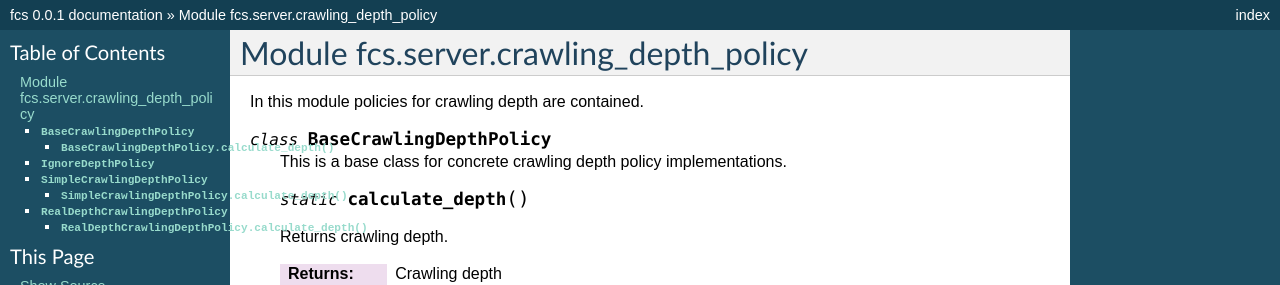
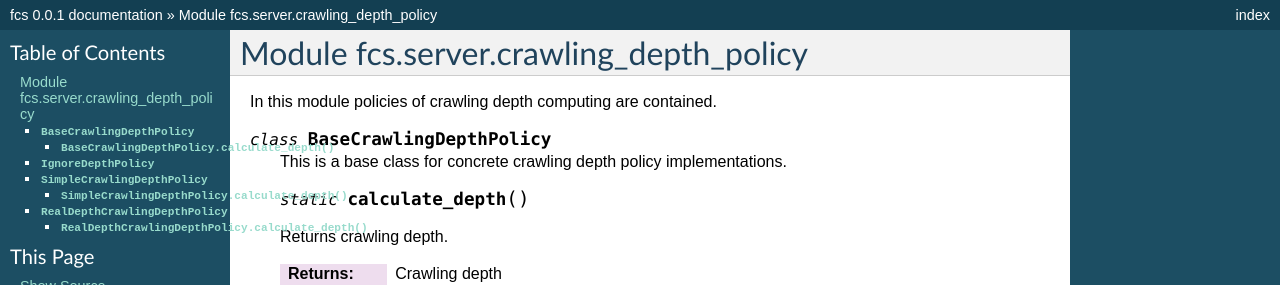
Before and after one commit to agh-glk/fcs, a Sphinx documentation site: the page built from docs/source/server/crawling_depth_policy.rst, in a window 1280 px wide. Shown: the top 285 px of the page. Built offline with Sphinx 7.4.7, drawn with Linux system fonts in a browser that asks for light colours; formulas are drawn with MathJax 3.

Commit message:
[NT] Edit

```diff
--- a/docs/source/server/crawling_depth_policy.rst
+++ b/docs/source/server/crawling_depth_policy.rst
@@ -3,7 +3,7 @@
 Module fcs.server.crawling_depth_policy
 =======================================
 
-In this module policies for crawling depth are contained.
+In this module policies of crawling depth computing are contained.
 
 .. py:class:: BaseCrawlingDepthPolicy
 
```
